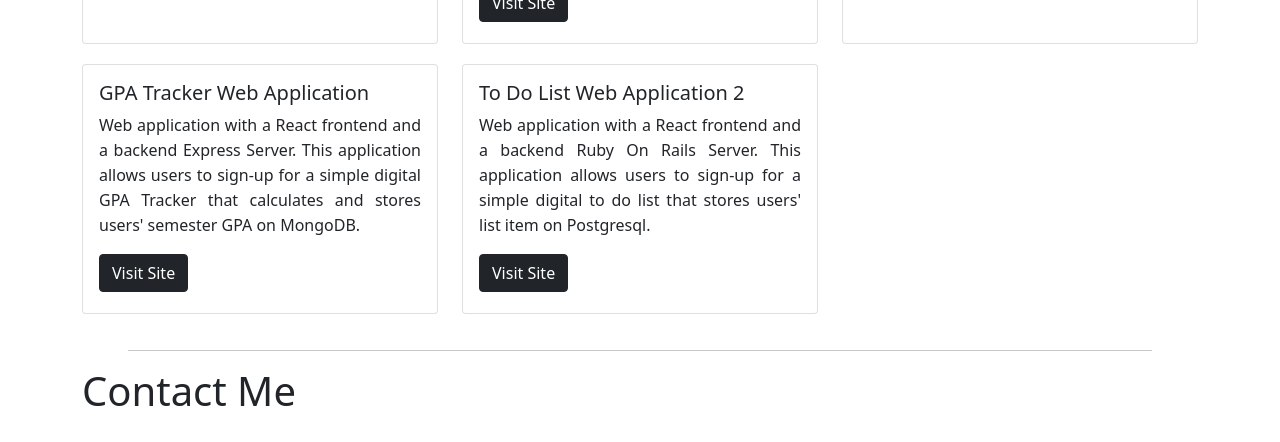
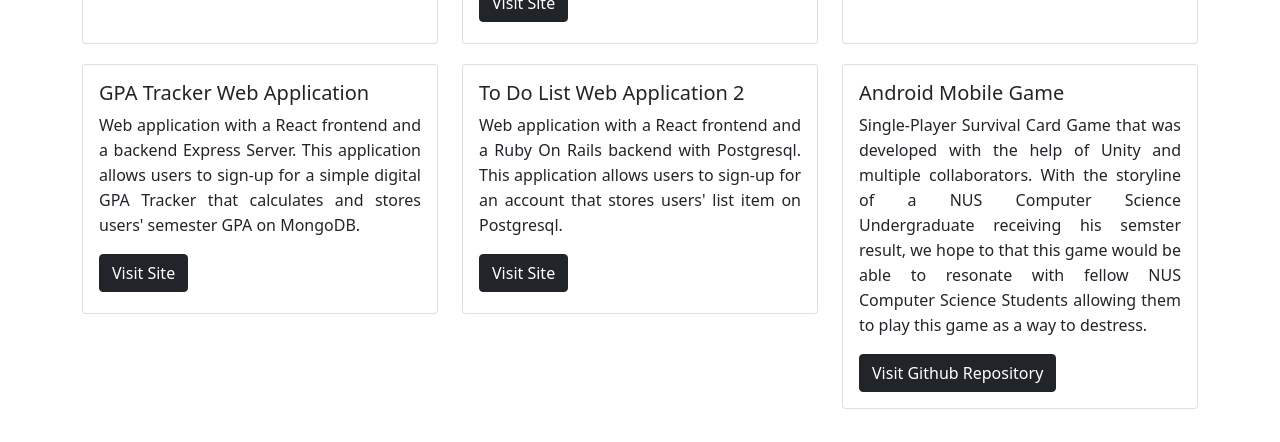
Before and after one commit to Jonaspng/cv2, a plain HTML site: page index.html in a window 1280 px wide. Shown: the part 1202-1644 px from the top of the page. Drawn offline with nearby package versions, Linux system fonts and the light colour scheme.

Commit message:
Added New CS project

```diff
--- a/index.html
+++ b/index.html
@@ -138,8 +138,17 @@
           <div class="card mx-auto">
             <div class="card-body">
               <h5 class="card-title">To Do List Web Application 2</h5>
-              <p class="card-text">Web application with a React frontend and a backend Ruby On Rails Server. This application allows users to sign-up for a simple digital to do list that stores users' list item on Postgresql.</p>
+              <p class="card-text">Web application with a React frontend and a Ruby On Rails backend with Postgresql. This application allows users to sign-up for an account that stores users' list item on Postgresql.</p>
               <a class="btn btn-dark"href="https://todolist-cvwo.herokuapp.com/">Visit Site</a>
+            </div>
+          </div>
+        </div>
+        <div class="col-lg-4 col-md-6">
+          <div class="card mx-auto">
+            <div class="card-body">
+              <h5 class="card-title">Android Mobile Game</h5>
+              <p class="card-text">Single-Player Survival Card Game that was developed with the help of Unity and multiple collaborators. With the storyline of a NUS Computer Science Undergraduate receiving his semster result, we hope to that this game would be able to resonate with fellow NUS Computer Science Students allowing them to play this game as a way to destress.</p>
+              <a class="btn btn-dark"href="https://github.com/Jonaspng/Orbital-Project_Mastercard">Visit Github Repository</a>
             </div>
           </div>
         </div>
```
